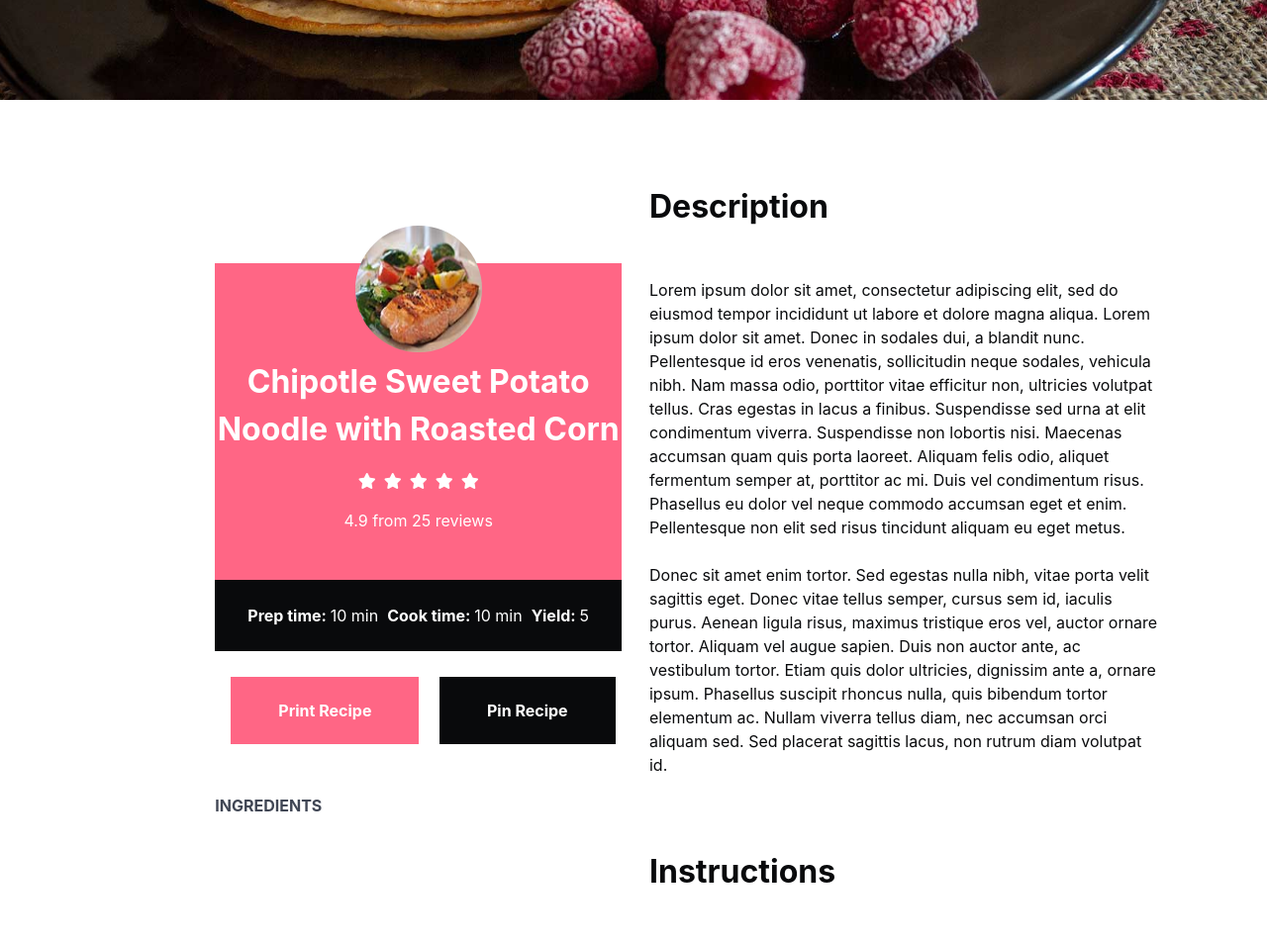
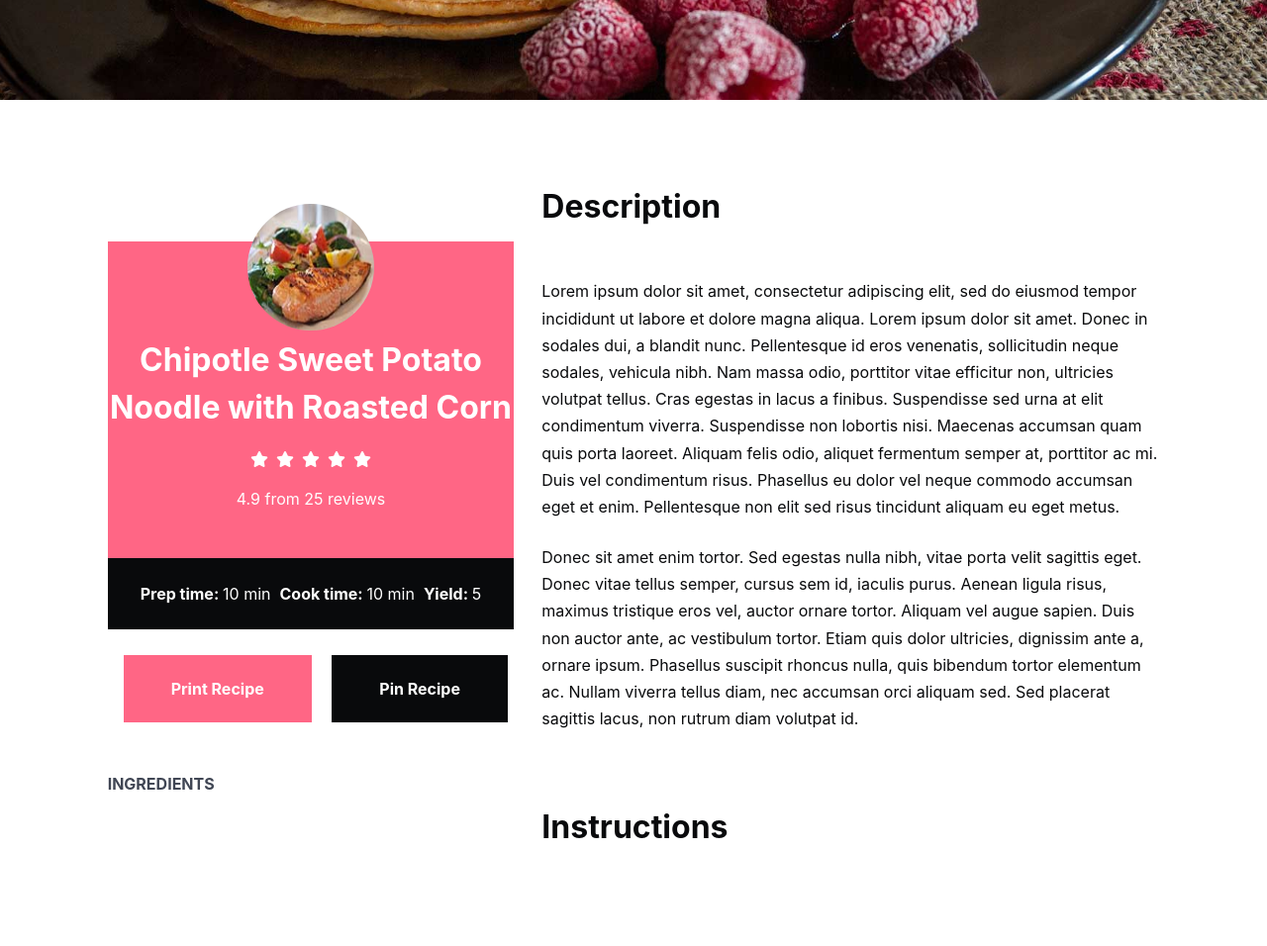
Before and after one commit to sampri773/yummy, a website: page html/recipe.html in a window 1280 px wide. Shown: the part 800-1756 px from the top of the page at 99% size. Drawn offline with nearby package versions, Linux system fonts and the light colour scheme.

Commit message:
nouvelle version

```diff
--- /dev/null
+++ b/css/recipe.css
@@ -0,0 +1,7 @@
+h1{
+    max-width: 32ch;
+}
+.longueur_text{
+    max-width: 100ch;
+    line-height: 1.7;
+}
--- a/html/recipe.html
+++ b/html/recipe.html
@@ -6,6 +6,7 @@
     <title>Document</title>
     <link rel="stylesheet" href="../node_modules/bulma/css/bulma.min.css">
     <link rel="stylesheet" href="https://cdnjs.cloudflare.com/ajax/libs/font-awesome/6.5.1/css/all.min.css">
+    <link rel="stylesheet" href="../css/recipe.css">
 
 </head>
 <body class="pb-6">
@@ -13,7 +14,7 @@
         <div class="is-flex is-justify-content-center mt-6">
             <p class="has-text-danger">~ 5 ingredients / 20 minutes / easy / japanese/ recipe</p>
         </div>
-        <div class="is-flex is-justify-content-center is-align-items-center mt-6">
+        <div class="is-flex is-justify-content-center is-align-items-center has-text-centered mt-6">
             <h1 class="has-text-black is-size-1 has-text-weight-bold">Chipotle Sweet Potato Noodle Salad with Roasted Corn</h1>
         </div>
         <div class="is-flex is-align-items-center is-justify-content-center mt-6">
@@ -28,7 +29,7 @@
     </header>
     <main class="mt-6">
         <section class="columns is-flex is-justify-content-center">
-            <div class="column is-2"></div>
+            <div class="column is-1"></div>
             <div class="column is-4 is-flex is-justify-content-center is-flex-direction-column mr-1 mb-6">
                 <div class="is-flex is-justify-content-center " >
                     <figure class="image is-128x128 is-square">
@@ -72,8 +73,8 @@
             </div>
             <div class="column pt-6">
                 <h3 class="has-text-weight-bold is-size-3 has-text-black pb-6">Description </h3>
-                <p class="pb-5 has-text-black"> Lorem ipsum dolor sit amet, consectetur adipiscing elit, sed do eiusmod tempor incididunt ut labore et dolore magna aliqua. Lorem ipsum dolor sit amet. Donec in sodales dui, a blandit nunc. Pellentesque id eros venenatis, sollicitudin neque sodales, vehicula nibh. Nam massa odio, porttitor vitae efficitur non, ultricies volutpat tellus. Cras egestas in lacus a finibus. Suspendisse sed urna at elit condimentum viverra. Suspendisse non lobortis nisi. Maecenas accumsan quam quis porta laoreet. Aliquam felis odio, aliquet fermentum semper at, porttitor ac mi. Duis vel condimentum risus. Phasellus eu dolor vel neque commodo accumsan eget et enim. Pellentesque non elit sed risus tincidunt aliquam eu eget metus.</p>
-                <p class="has-text-black">Donec sit amet enim tortor. Sed egestas nulla nibh, vitae porta velit sagittis eget. Donec vitae tellus semper, cursus sem id, iaculis purus. Aenean ligula risus, maximus tristique eros vel, auctor ornare tortor. Aliquam vel augue sapien. Duis non auctor ante, ac vestibulum tortor. Etiam quis dolor ultricies, dignissim ante a, ornare ipsum. Phasellus suscipit rhoncus nulla, quis bibendum tortor elementum ac. Nullam viverra tellus diam, nec accumsan orci aliquam sed. Sed placerat sagittis lacus, non rutrum diam volutpat id.</p>
+                <p class="pb-5 has-text-black longueur_text"> Lorem ipsum dolor sit amet, consectetur adipiscing elit, sed do eiusmod tempor incididunt ut labore et dolore magna aliqua. Lorem ipsum dolor sit amet. Donec in sodales dui, a blandit nunc. Pellentesque id eros venenatis, sollicitudin neque sodales, vehicula nibh. Nam massa odio, porttitor vitae efficitur non, ultricies volutpat tellus. Cras egestas in lacus a finibus. Suspendisse sed urna at elit condimentum viverra. Suspendisse non lobortis nisi. Maecenas accumsan quam quis porta laoreet. Aliquam felis odio, aliquet fermentum semper at, porttitor ac mi. Duis vel condimentum risus. Phasellus eu dolor vel neque commodo accumsan eget et enim. Pellentesque non elit sed risus tincidunt aliquam eu eget metus.</p>
+                <p class="has-text-black longueur_text">Donec sit amet enim tortor. Sed egestas nulla nibh, vitae porta velit sagittis eget. Donec vitae tellus semper, cursus sem id, iaculis purus. Aenean ligula risus, maximus tristique eros vel, auctor ornare tortor. Aliquam vel augue sapien. Duis non auctor ante, ac vestibulum tortor. Etiam quis dolor ultricies, dignissim ante a, ornare ipsum. Phasellus suscipit rhoncus nulla, quis bibendum tortor elementum ac. Nullam viverra tellus diam, nec accumsan orci aliquam sed. Sed placerat sagittis lacus, non rutrum diam volutpat id.</p>
                 <div class="column is-2"></div>
                 <h3 class="has-text-weight-bold is-size-3 has-text-black pb-6 mt-6">Instructions</h3>
             </div>
```
